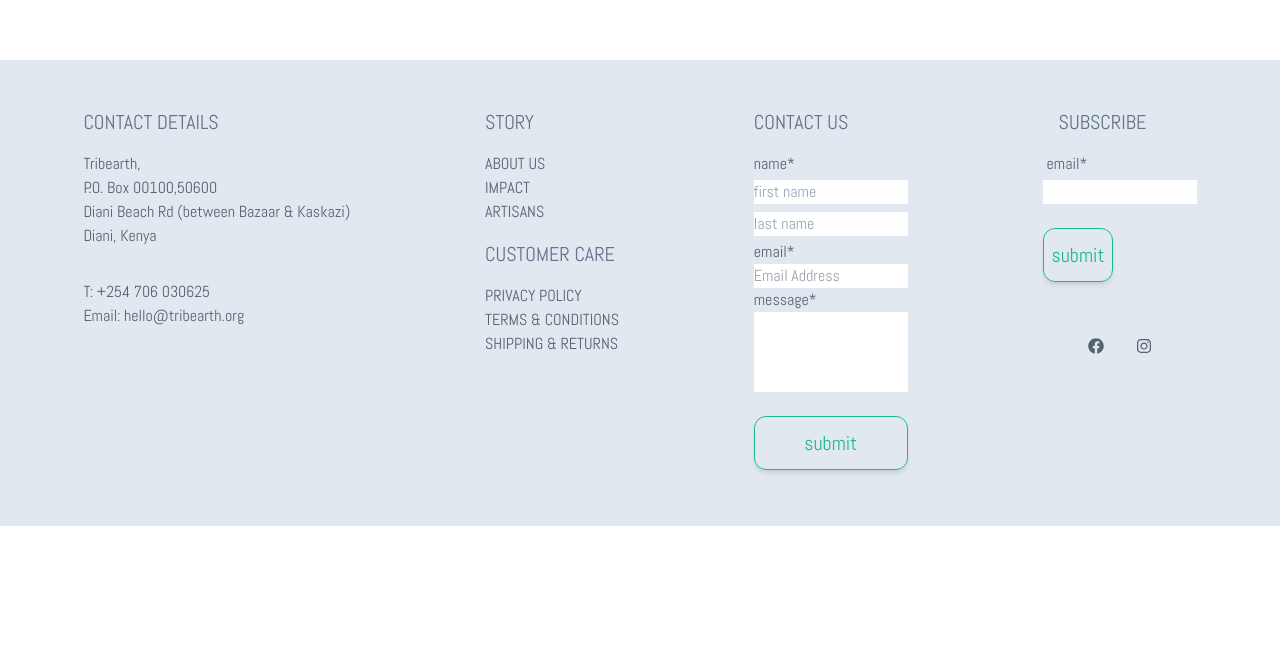
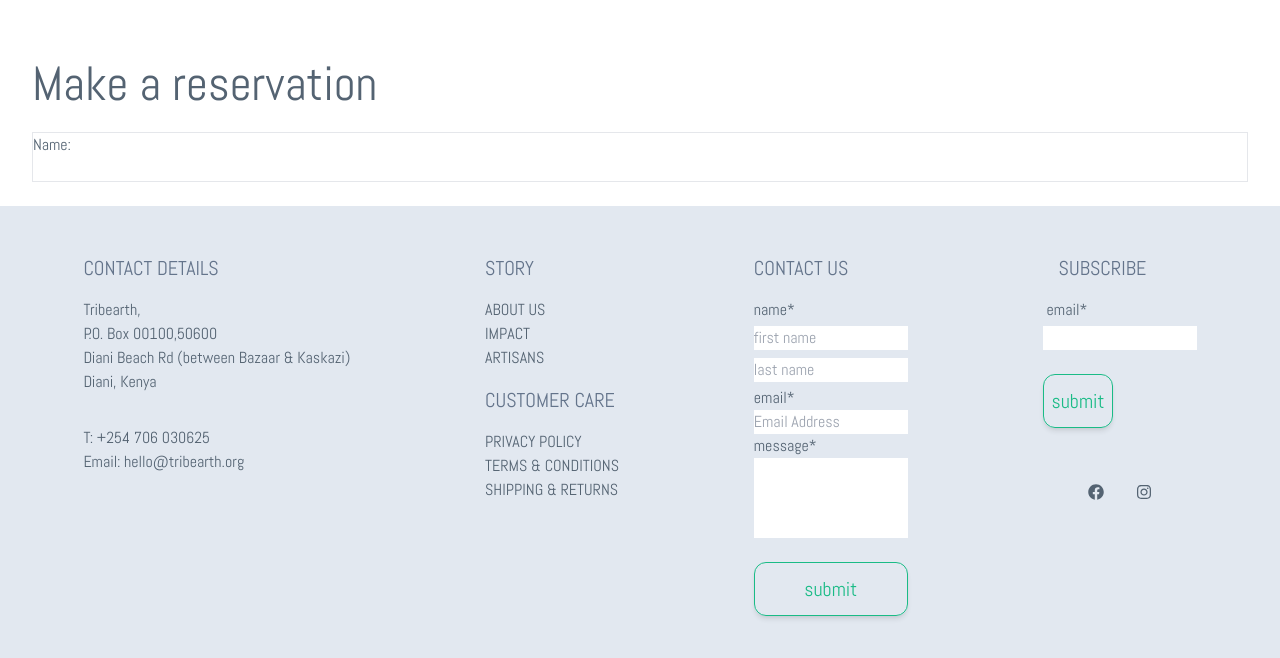
Before and after one commit to MatthewsRicky/tribearth, a React (Vite) app in the folder tribearth/: page /Vegancafe in a window 1280 px wide. Shown: the part 1384-2042 px from the top of the page. Before the commit the page ends 1910 px from the top, so only its background shows below. Built offline with nearby package versions, Linux system fonts and the light colour scheme; a web font is replaced by a local one.

Commit message:
Update Vegancafe.jsx

```diff
--- a/tribearth/src/pages/Vegancafe.jsx
+++ b/tribearth/src/pages/Vegancafe.jsx
@@ -64,6 +64,15 @@ function Vegancafe() {
           </div>
         </div>
         <Carousel></Carousel>
+        <div>
+          <h1 className="text-5xl p4 flex mx-auto bold">Make a reservation</h1>
+          <div className='border my-6'>
+            <h1>Name:</h1>
+            <input type="text" />
+          </div>
+
+        </div>
+
       </div>
       <Footer></Footer>
     </div>
```
